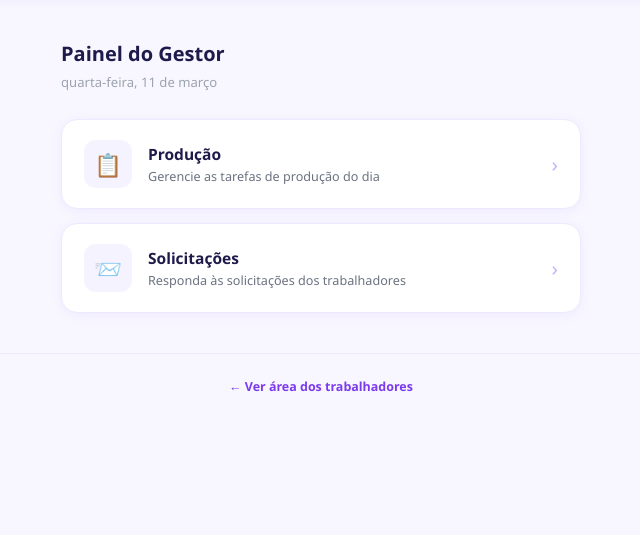
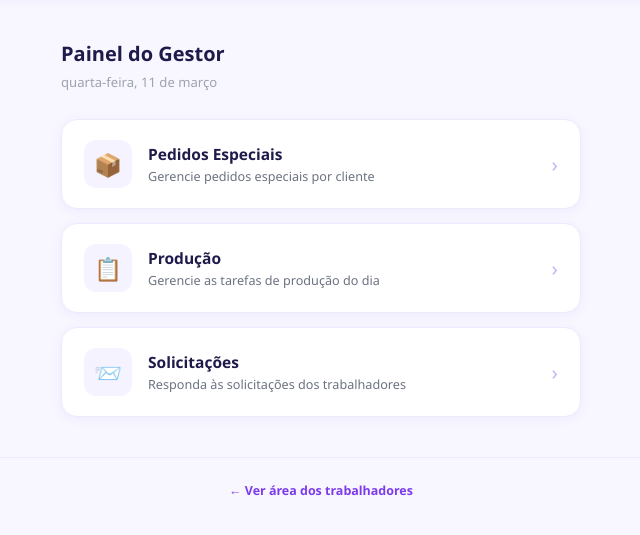
Before and after one commit to fogospiromax/controledeprodu-o, a Flask app: template templates/admin_hub.html in a window 1280 px wide. Shown: the part 69-604 px from the top of the page, without its empty margins (319-959 px from the left). Run offline with Flask 3, Linux system fonts and the light colour scheme; the template is opened without the code that fills it, so the values that code supplies are empty; some libraries are stand-ins or nearby versions.

Commit message:
Update admin_hub.html

```diff
--- a/templates/admin_hub.html
+++ b/templates/admin_hub.html
@@ -100,6 +100,19 @@ header {
   <div class="hub-date" id="hubDate"></div>
 
   <div class="modules">
+
+    <a href="/admin/pedidos" class="module-card">
+      <div class="module-icon">📦</div>
+      <div class="module-info">
+        <div class="module-title">Pedidos Especiais</div>
+        <div class="module-desc">Gerencie pedidos especiais por cliente</div>
+      </div>
+      {% if pedidos_pendentes_count > 0 %}
+      <span class="module-badge">{{ pedidos_pendentes_count }} pendente{{ 's' if pedidos_pendentes_count != 1 else '' }}</span>
+      {% endif %}
+      <div class="module-arrow">›</div>
+    </a>
+
     <a href="/admin/producao" class="module-card">
       <div class="module-icon">📋</div>
       <div class="module-info">
@@ -120,6 +133,7 @@ header {
       {% endif %}
       <div class="module-arrow">›</div>
     </a>
+
   </div>
 
 </div>
```
